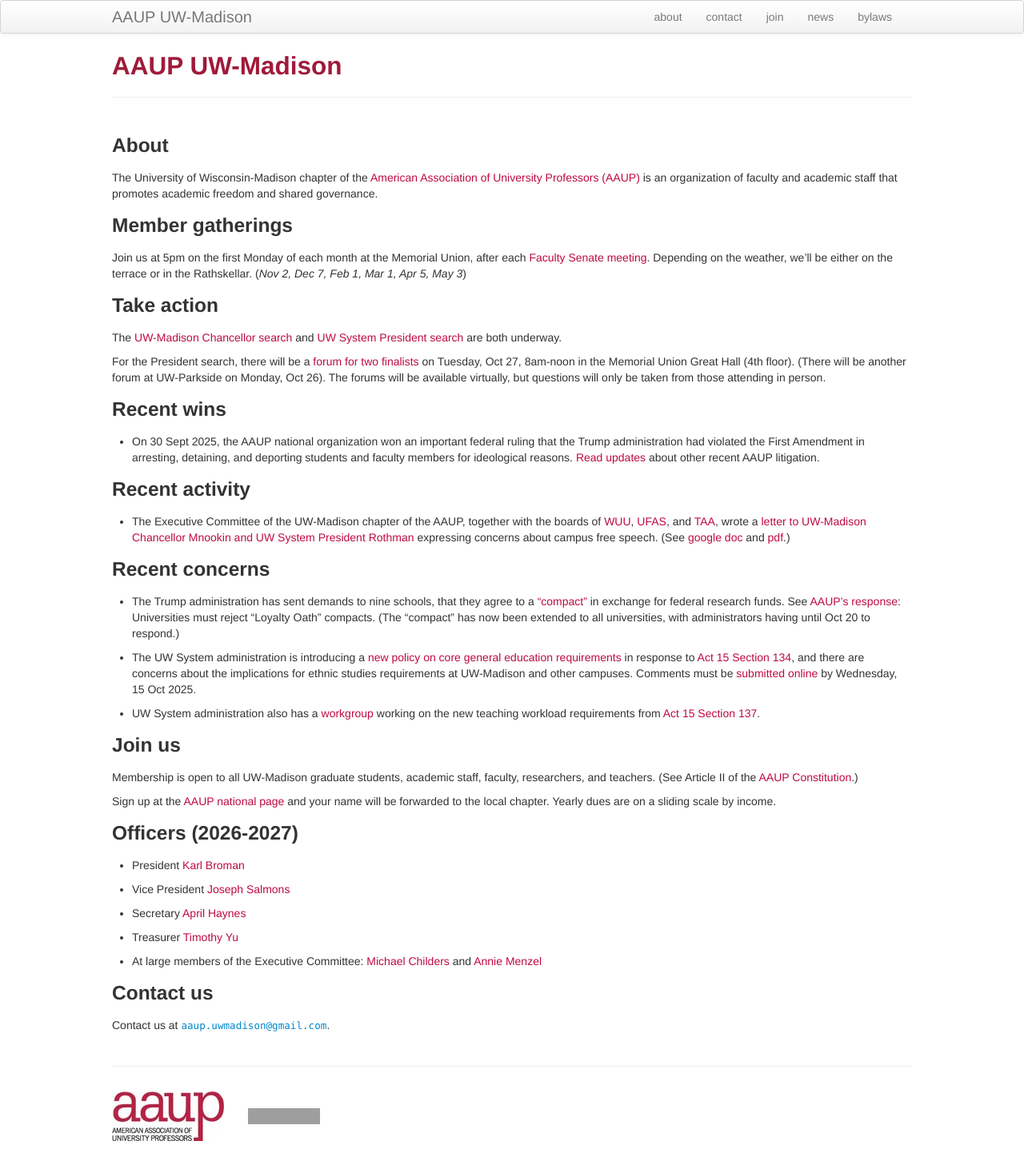
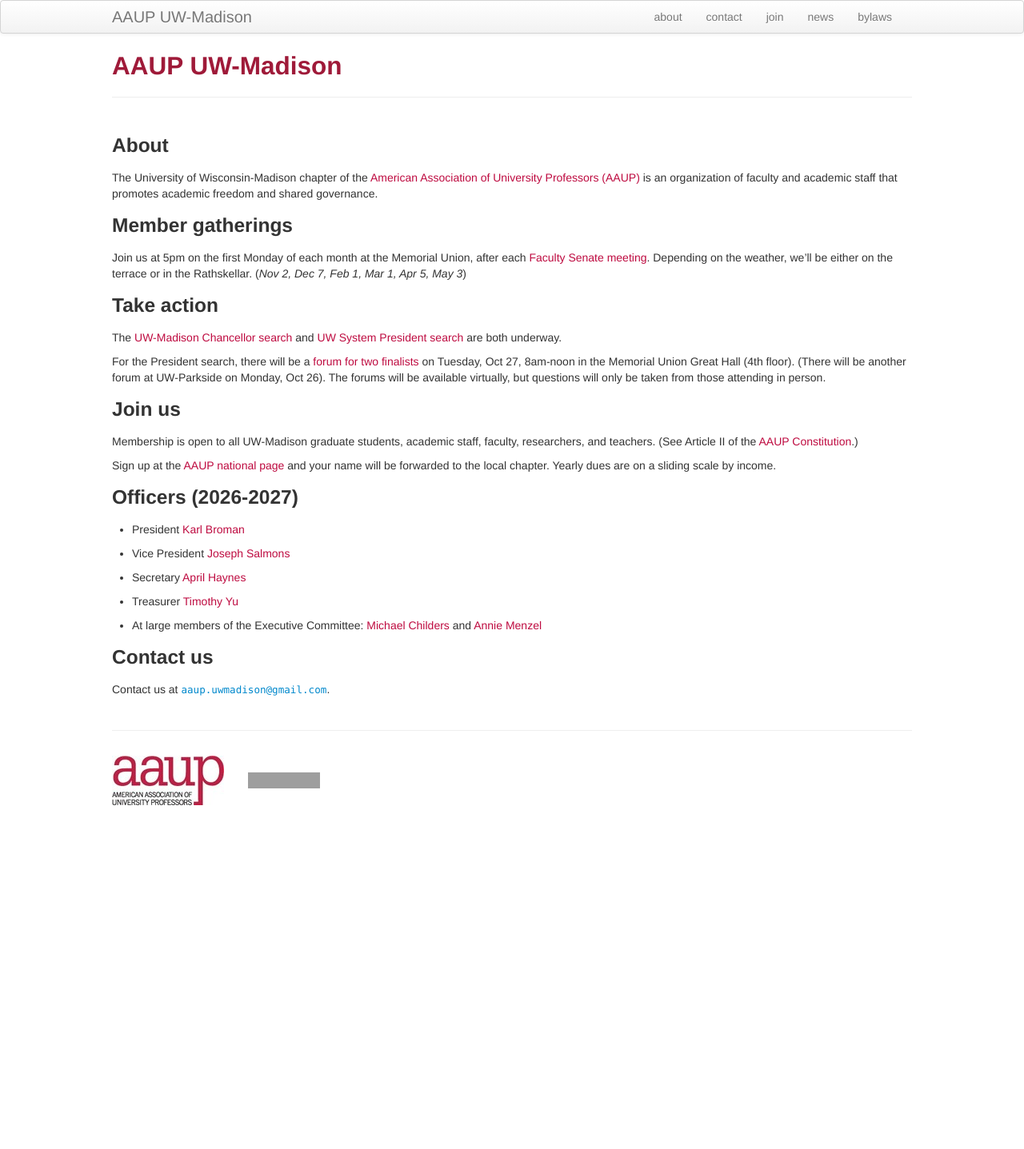
Before and after one commit to aaupmadison/aaupmadison.github.io, a Jekyll site: the page built from index.md, in a window 1280 px wide. Shown: the whole page at 80% size. Built offline with Jekyll 4.4.1, drawn with Linux system fonts in a browser that asks for light colours; after the commit the page ends 1017 px from its top, so only the background shows below that; grey boxes are pictures that could not be loaded.

Commit message:
index.md: remove very old stuff

```diff
--- a/index.md
+++ b/index.md
@@ -34,52 +34,20 @@ floor). (There will be another forum at UW-Parkside on Monday, Oct
 be taken from those attending in person.
 
 
+<!--
 ### Recent wins
-
-- On 30 Sept 2025, the AAUP national organization won an important
-  federal ruling that the Trump administration had violated the First
-  Amendment in arresting, detaining, and deporting students and
-  faculty members for ideological reasons.
-  [Read
-  updates](https://www.aaup.org/about/programs/legal-program/aaup-litigation)
-  about other recent AAUP litigation.
+-->
 
 
+<!--
 ### Recent activity
-
-- The Executive Committee of the UW-Madison chapter of the AAUP, together
-with the boards of [WUU](https://wuu.info),
-[UFAS](https://ufas223.org), and [TAA](https://taa-madison.org), wrote
-a [letter to UW-Madison Chancellor Mnookin and UW
-System President Rothman](news.html) expressing concerns about campus free speech.
-(See [google doc](https://docs.google.com/document/d/1k5UETBgVnaxeeNx9Z8DFfELwnTArV5NImF_iqJiYy_o/edit?tab=t.0)
-and [pdf](assets/free_speech_letter_to_Mnookin_Rothman.pdf).)
+-->
 
 
+
+<!--
 ### Recent concerns
-
-- The Trump administration has sent demands to nine schools, that they
-  agree to a ["compact"](https://www.nytimes.com/2025/10/02/us/politics/trump-college-funding.html?unlocked_article_code=1.rU8.cmw_.cJ9eFeKx7VIh&smid=url-share) in exchange for federal research funds.
-  See [AAUP's
-  response](https://www.aaup.org/news/universities-must-reject-trump-admin-loyalty-oath-compacts):
-  Universities must reject "Loyalty Oath" compacts. (The "compact" has
-  now been extended to all universities, with administrators having
-  until Oct 20 to respond.)
-
-- The UW System administration is introducing a [new policy on core
-  general education requirements](https://www.wisconsin.edu/act-15-cger/) in response to
-  [Act 15 Section 134](https://docs.legis.wisconsin.gov/2025/related/acts/15/134), and
-  there are concerns about the implications for ethnic studies
-  requirements at UW-Madison and other campuses. Comments must be
-  [submitted
-  online](https://www.wisconsin.edu/regents/draft-policy-proposals-for-comment/)
-  by Wednesday, 15 Oct 2025.
-
-- UW System administration also has a
-  [workgroup](https://www.wisconsin.edu/act-15-workload/) working on
-  the new teaching workload requirements from
-  [Act 15 Section 137](https://docs.legis.wisconsin.gov/2025/related/acts/15/137).
-
+-->
 
 ### Join us
 
```
